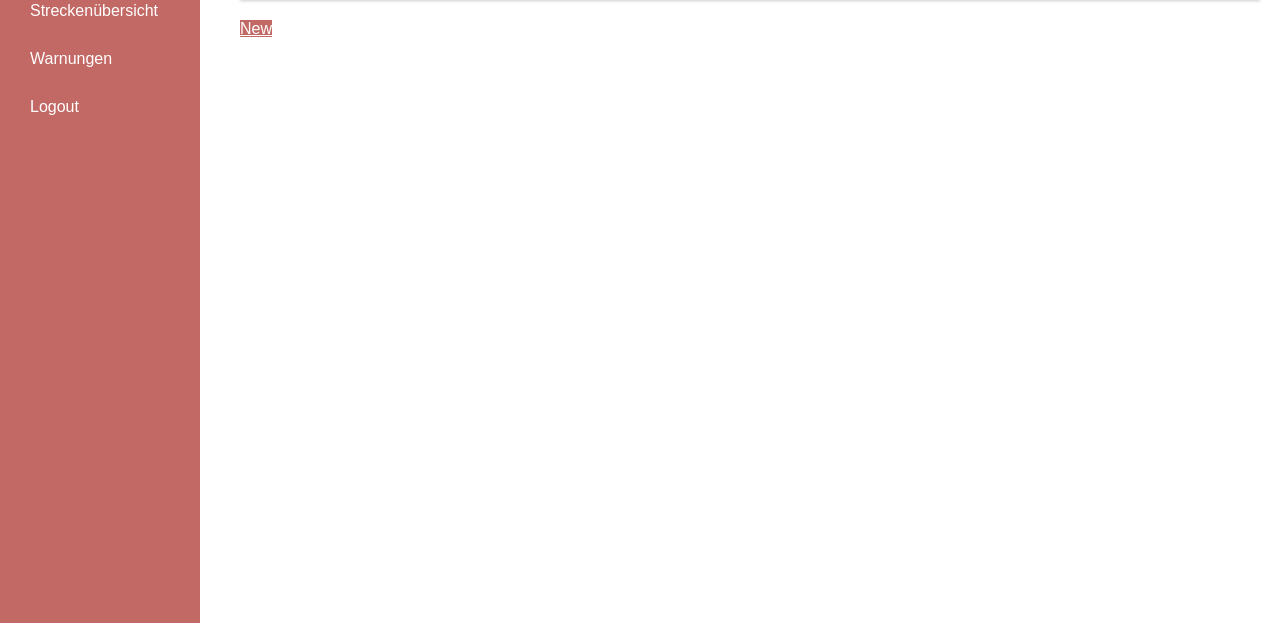
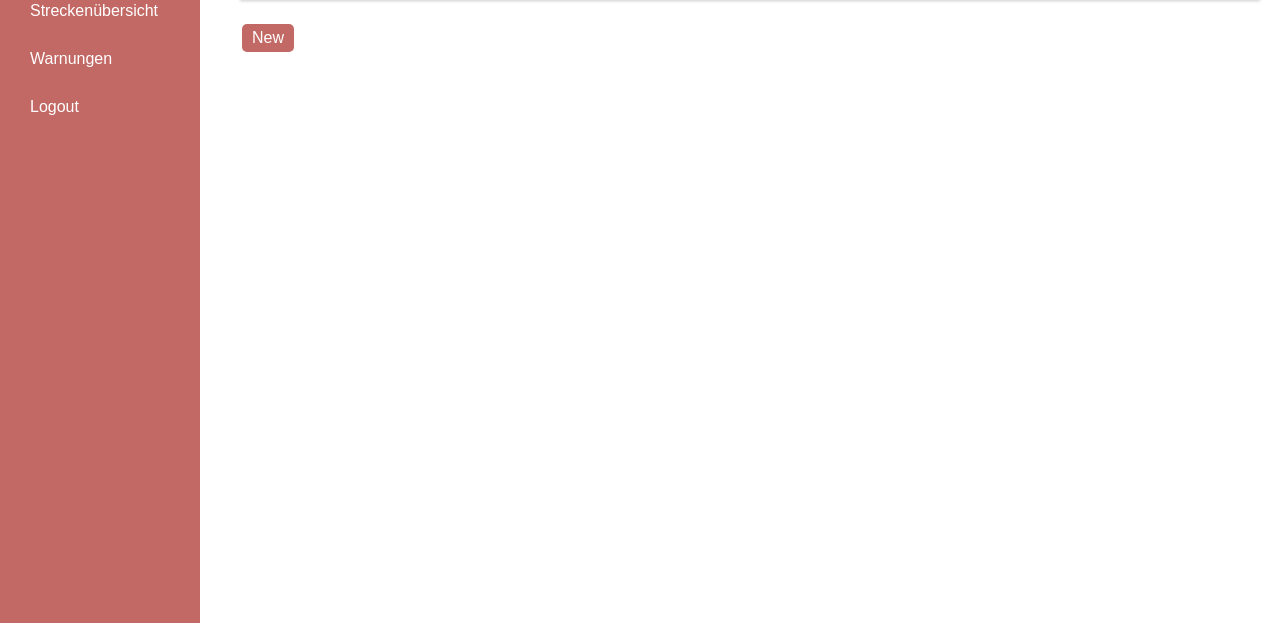
Before and after one commit to Schinken6/PRDKE, a Flask app: page /routes in a window 1280 px wide. Shown: the part 177-800 px from the top of the page. Run offline with Flask 3, Linux system fonts and the light colour scheme; the visitor is signed in with stand-in values (Sample User, id 1); data that the repository does not hold is empty.

Commit message:
fix: UI changes

```diff
--- a/Strecke/app/templates/routes.html
+++ b/Strecke/app/templates/routes.html
@@ -35,6 +35,6 @@
     {% endfor %}
     </tbody>
 </table>
-<a href="{{ url_for('routeNew') }}" class="btn btn-primary">New</a>
+<a href="{{ url_for('routeNew') }}" class="create_button">New</a>
 
 {% endblock %}
--- a/Strecke/app/templates/trainstation.html
+++ b/Strecke/app/templates/trainstation.html
@@ -43,6 +43,6 @@
         </tbody>
     </table>
     {% if current_user.is_authenticated and current_user.isAdmin %}
-        <a class="create_button" href="{{ url_for('trainstationNew') }}">Neu</a>
+        <a class="create_button" href="{{ url_for('trainstationNew') }}">New</a>
     {% endif %}
 {% endblock %}
```
Also changed, not shown: Strecke/app.db.
